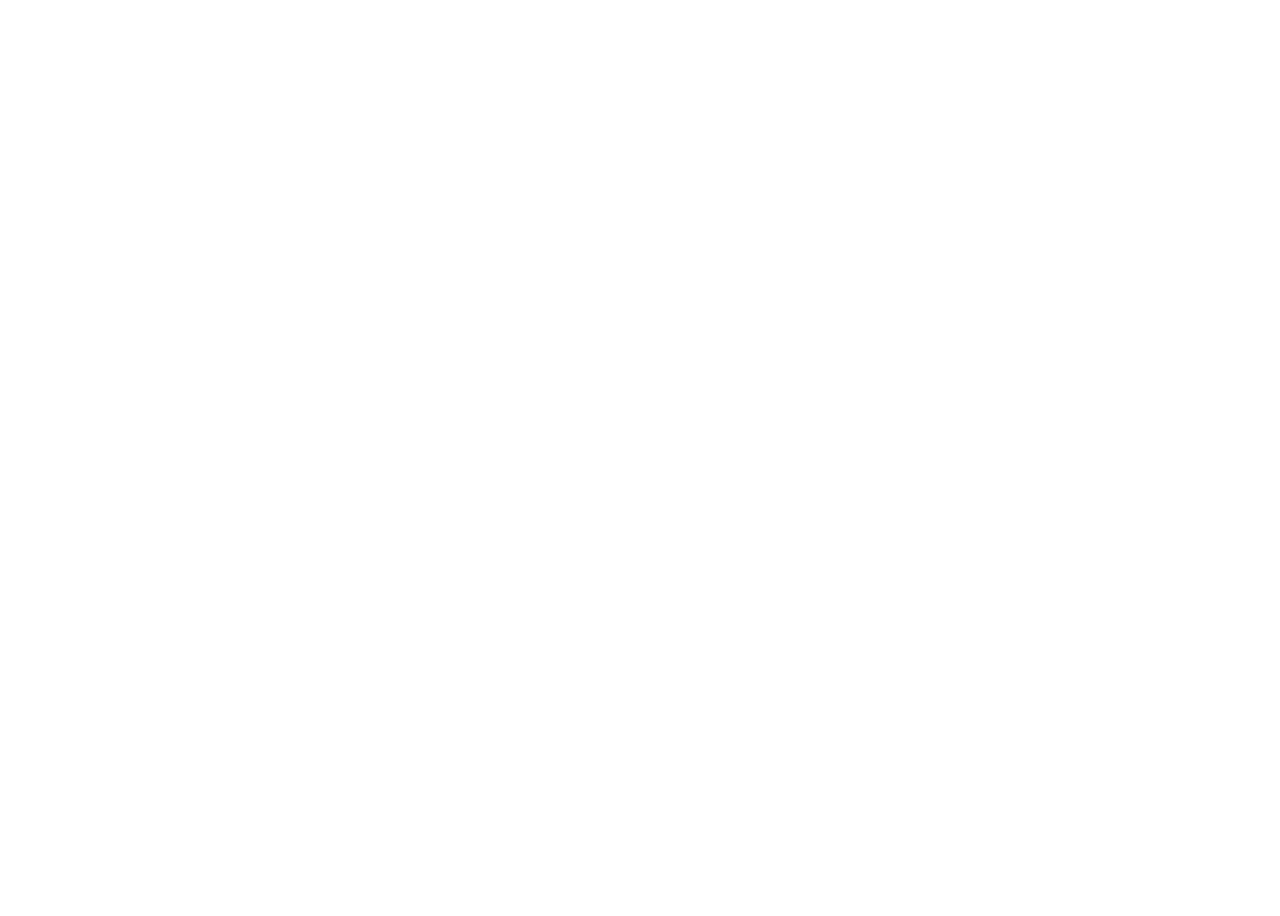
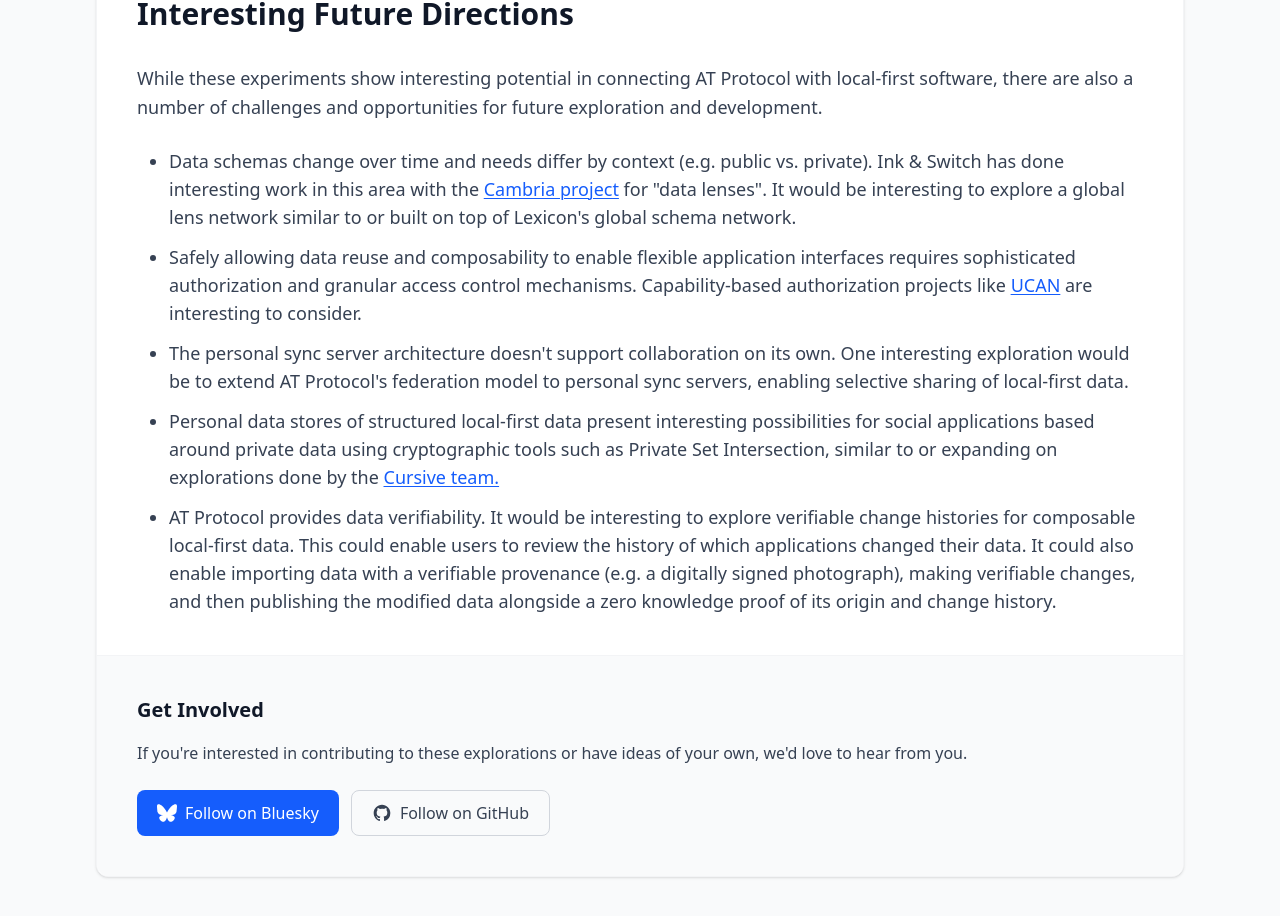
Before and after one commit to grjte/groundmist-website, a React (Vite) app: page / in a window 1280 px wide. Shown: the part 3687-4603 px from the top of the page. Before the commit the page ends 3626 px from the top, so only its background shows below. Built offline with nearby package versions, Linux system fonts and the light colour scheme.

Commit message:
feat: add future directions section

```diff
--- a/src/App.tsx
+++ b/src/App.tsx
@@ -416,6 +416,57 @@ function App() {
               </div>
             </div>
           </section>
+
+          {/* Future Directions Section */}
+          <section className="bg-white rounded-xl shadow-sm border border-gray-100">
+            {/* Concept Section */}
+            <div className="p-8 sm:p-10 border-b border-gray-100">
+              <div>
+                {/* Concept Content - Now full width */}
+                <div className="space-y-8">
+                  <h2 className="text-2xl sm:text-3xl font-bold text-gray-900">Interesting Future Directions</h2>
+
+                  <div className="space-y-6 text-lg">
+                    <p className="text-gray-700 leading-relaxed">
+                      While these experiments show interesting potential in connecting AT Protocol with local-first software, there are also a number of challenges and opportunities for future exploration and development.
+                    </p>
+                    <ul className="list-disc pl-8 space-y-3 text-gray-700">
+                      <li>Data schemas change over time and needs differ by context (e.g. public vs. private). Ink & Switch has done interesting work in this area with the <a href="https://www.inkandswitch.com/cambria/" target="_blank" rel="noopener noreferrer" className="text-blue-600 hover:text-blue-800 underline decoration-1 underline-offset-2">Cambria project</a> for "data lenses". It would be interesting to explore a global lens network similar to or built on top of Lexicon's global schema network.</li>
+                      <li>Safely allowing data reuse and composability to enable flexible application interfaces requires sophisticated authorization and granular access control mechanisms. Capability-based authorization projects like <a href="https://github.com/ucan-wg/ucan" target="_blank" rel="noopener noreferrer" className="text-blue-600 hover:text-blue-800 underline decoration-1 underline-offset-2">UCAN</a> are interesting to consider.</li>
+                      <li>The personal sync server architecture doesn't support collaboration on its own. One interesting exploration would be to extend AT Protocol's federation model to personal sync servers, enabling selective sharing of local-first data.</li>
+                      <li>Personal data stores of structured local-first data present interesting possibilities for social applications based around private data using cryptographic tools such as Private Set Intersection, similar to or expanding on explorations done by the <a href="https://www.cursive.team/" target="_blank" rel="noopener noreferrer" className="text-blue-600 hover:text-blue-800 underline decoration-1 underline-offset-2">Cursive team.</a> </li>
+                      <li>AT Protocol provides data verifiability. It would be interesting to explore verifiable change histories for composable local-first data. This could enable users to review the history of which applications changed their data. It could also enable importing data with a verifiable provenance (e.g. a digitally signed photograph), making verifiable changes, and then publishing the modified data alongside a zero knowledge proof of its origin and change history.</li>
+                    </ul>
+                  </div>
+                </div>
+              </div>
+            </div>
+
+            {/* Implementation Section */}
+            <div className="p-8 sm:p-10 bg-gray-50 rounded-b-xl space-y-6">
+              <div className="space-y-4">
+                <h3 className="text-xl font-semibold text-gray-900">Get Involved</h3>
+                <p className="text-gray-700 leading-relaxed">
+                  If you're interested in contributing to these explorations or have ideas of your own, we'd love to hear from you.
+                </p>
+              </div>
+
+              <div className="flex flex-wrap gap-3">
+                <a href="https://bsky.app/profile/grjte.sh" className="inline-flex items-center px-5 py-2.5 bg-blue-600 text-white rounded-lg hover:bg-blue-700 transition-colors">
+                  <svg className="w-5 h-5 mr-2" xmlns="http://www.w3.org/2000/svg" fill="currentColor" viewBox="0 0 568 501">
+                    <path d="M123.121 33.664C188.241 82.553 258.281 181.68 284 234.873c25.719-53.192 95.759-152.32 160.879-201.21C491.866-1.611 568-28.906 568 57.947c0 17.346-9.945 145.713-15.778 166.555-20.275 72.453-94.155 90.933-159.875 79.748C507.222 323.8 536.444 388.56 473.333 453.32c-119.86 122.992-172.272-30.859-185.702-70.281-2.462-7.227-3.614-10.608-3.631-7.733-.017-2.875-1.169.506-3.631 7.733-13.43 39.422-65.842 193.273-185.702 70.281-63.111-64.76-33.89-129.52 80.986-149.071-65.72 11.185-139.6-7.295-159.875-79.748C9.945 203.659 0 75.291 0 57.946 0-28.906 76.135-1.612 123.121 33.664Z" />
+                  </svg>
+                  Follow on Bluesky
+                </a>
+                <a href="https://github.com/grjte" className="inline-flex items-center px-5 py-2.5 border border-gray-300 text-gray-700 rounded-lg hover:bg-gray-50 transition-colors">
+                  <svg className="w-5 h-5 mr-2" fill="currentColor" viewBox="0 0 24 24" aria-hidden="true">
+                    <path fillRule="evenodd" d="M12 2C6.477 2 2 6.484 2 12.017c0 4.425 2.865 8.18 6.839 9.504.5.092.682-.217.682-.483 0-.237-.008-.868-.013-1.703-2.782.605-3.369-1.343-3.369-1.343-.454-1.158-1.11-1.466-1.11-1.466-.908-.62.069-.608.069-.608 1.003.07 1.531 1.032 1.531 1.032.892 1.53 2.341 1.088 2.91.832.092-.647.35-1.088.636-1.338-2.22-.253-4.555-1.113-4.555-4.951 0-1.093.39-1.988 1.029-2.688-.103-.253-.446-1.272.098-2.65 0 0 .84-.27 2.75 1.026A9.564 9.564 0 0112 6.844c.85.004 1.705.115 2.504.337 1.909-1.296 2.747-1.027 2.747-1.027.546 1.379.202 2.398.1 2.651.64.7 1.028 1.595 1.028 2.688 0 3.848-2.339 4.695-4.566 4.943.359.309.678.92.678 1.855 0 1.338-.012 2.419-.012 2.747 0 .268.18.58.688.482A10.019 10.019 0 0022 12.017C22 6.484 17.522 2 12 2z" clipRule="evenodd" />
+                  </svg>
+                  Follow on GitHub
+                </a>
+              </div>
+            </div>
+          </section>
         </div>
       </main>
     </div>
```
